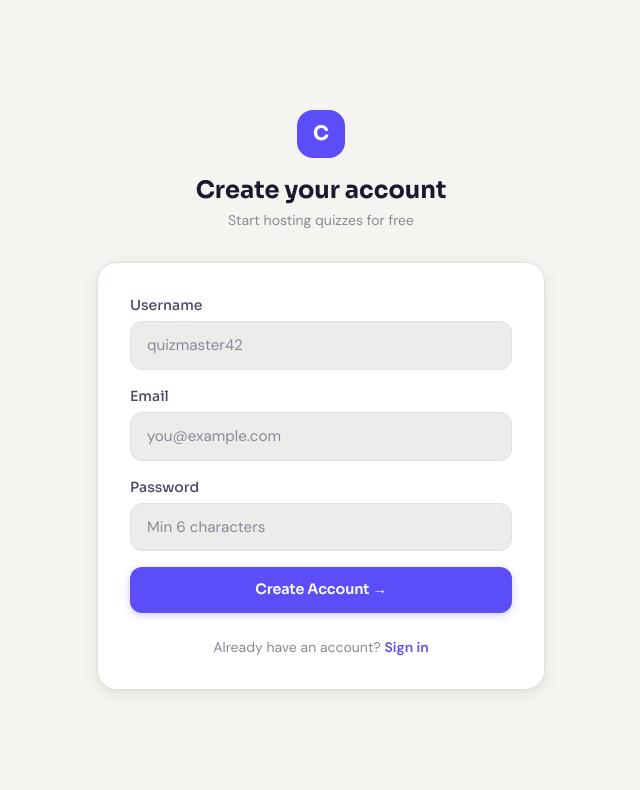
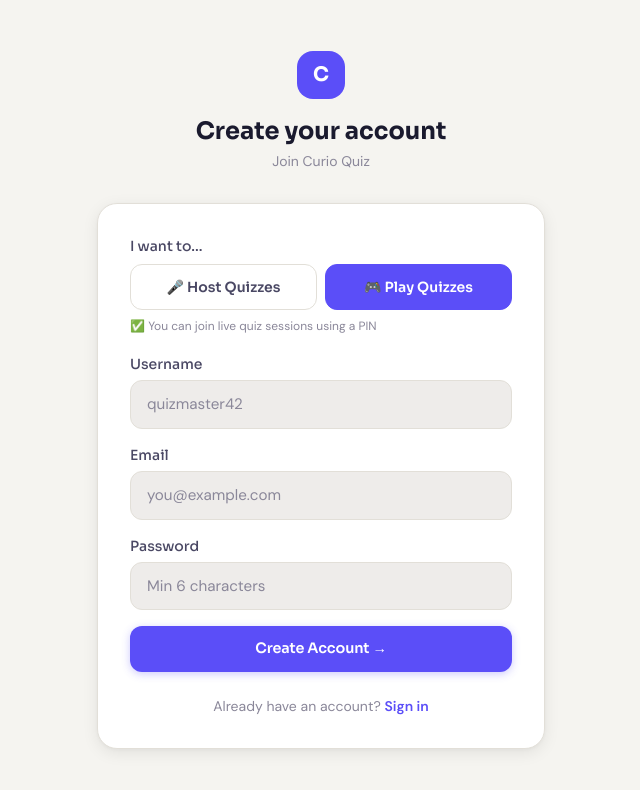
Before and after one commit to vikamuhan-reddy/curio-quiz, a React (Vite) app in the folder quizforge/: page /register in a window 1280 px wide. Shown: the top 790 px of the page, without its empty margins (319-959 px from the left). Built offline with nearby package versions, Linux system fonts and the light colour scheme.

Commit message:
added roles to host and player

```diff
--- a/quizforge/src/backend/middleware/auth.js
+++ b/quizforge/src/backend/middleware/auth.js
@@ -3,11 +3,7 @@
 export const authenticateToken = (req, res, next) => {
   const authHeader = req.headers['authorization'];
   const token = authHeader && authHeader.split(' ')[1];
-
-  if (!token) {
-    return res.status(401).json({ error: 'Access token required' });
-  }
-
+  if (!token) return res.status(401).json({ error: 'Access token required' });
   try {
     const decoded = jwt.verify(token, process.env.JWT_SECRET);
     req.user = decoded;
@@ -16,3 +12,10 @@
     return res.status(403).json({ error: 'Invalid or expired token' });
   }
 };
+
+// ── NEW: role guard ──────────────────────────────────────
+export const requireRole = (role) => (req, res, next) => {
+  if (!req.user) return res.status(401).json({ error: 'Not authenticated' });
+  if (req.user.role !== role) return res.status(403).json({ error: 'Access denied' });
+  next();
+};
--- a/quizforge/src/backend/routes/ai.js
+++ b/quizforge/src/backend/routes/ai.js
@@ -1,10 +1,11 @@
 import express from 'express';
-import { authenticateToken } from '../middleware/auth.js';
+import { authenticateToken, requireRole } from '../middleware/auth.js';
 
 const router = express.Router();
+const hostOnly = [authenticateToken, requireRole('host')];
 
 // ─── GENERATE QUIZ FROM TOPIC ─────────────────────────────
-router.post('/generate', authenticateToken, async (req, res) => {
+router.post('/generate', hostOnly, async (req, res) => {
   const { topic, numQuestions = 10, difficulty = 'medium' } = req.body;
 
   if (!topic || !topic.trim()) {
--- a/quizforge/src/backend/routes/quiz.js
+++ b/quizforge/src/backend/routes/quiz.js
@@ -3,10 +3,11 @@
 import fs from 'fs';
 import { execSync } from 'child_process';
 import { query } from '../db/index.js';
-import { authenticateToken } from '../middleware/auth.js';
+import { authenticateToken, requireRole } from '../middleware/auth.js';
 
 const router = express.Router();
 const upload = multer({ dest: '/tmp/' });
+const hostOnly = [authenticateToken, requireRole('host')];
 
 const generatePin = () => Math.floor(100000 + Math.random() * 900000).toString();
 
@@ -103,7 +104,7 @@
 }
 
 // ─── EXTRACT FROM FILE (AI-powered) ──────────────────────
-router.post('/extract-from-file', authenticateToken, upload.single('file'), async (req, res) => {
+router.post('/extract-from-file', ...hostOnly, upload.single('file'), async (req, res) => {
   const filePath = req.file?.path;
   try {
     if (!req.file) return res.status(400).json({ error: 'No file uploaded' });
@@ -135,7 +136,7 @@
 });
 
 // ─── SAVE FROM FILE ───────────────────────────────────────
-router.post('/save-from-file', authenticateToken, async (req, res) => {
+router.post('/save-from-file', ...hostOnly, async (req, res) => {
   try {
     const { title, description, time_per_question, questions } = req.body;
     if (!title) return res.status(400).json({ error: 'Quiz title is required' });
@@ -171,7 +172,7 @@
 });
 
 // ─── CREATE ───────────────────────────────────────────────
-router.post('/create', authenticateToken, async (req, res) => {
+router.post('/create', ...hostOnly, async (req, res) => {
   try {
     const { title, subtitle, time_per_question, status = 'draft', questions } = req.body;
     if (!title || !questions?.length) return res.status(400).json({ error: 'Title and questions are required' });
@@ -206,7 +207,7 @@
 });
 
 // ─── UPDATE ───────────────────────────────────────────────
-router.put('/:id', authenticateToken, async (req, res) => {
+router.put('/:id', ...hostOnly, async (req, res) => {
   try {
     const { title, subtitle, time_per_question, questions } = req.body;
     await query('UPDATE quizzes SET title=$1, subtitle=$2, time_per_question=$3 WHERE id=$4 AND host_id=$5',
@@ -230,7 +231,7 @@
 });
 
 // ─── PUBLISH ──────────────────────────────────────────────
-router.patch('/:id/publish', authenticateToken, async (req, res) => {
+router.patch('/:id/publish', ...hostOnly, async (req, res) => {
   try {
     const result = await query(
       'UPDATE quizzes SET status=$1 WHERE id=$2 AND host_id=$3 RETURNING *',
@@ -244,7 +245,7 @@
 });
 
 // ─── UNPUBLISH ────────────────────────────────────────────
-router.patch('/:id/unpublish', authenticateToken, async (req, res) => {
+router.patch('/:id/unpublish', ...hostOnly, async (req, res) => {
   try {
     const result = await query(
       'UPDATE quizzes SET status=$1 WHERE id=$2 AND host_id=$3 RETURNING *',
@@ -269,7 +270,7 @@
 });
 
 // ─── GET ONE ──────────────────────────────────────────────
-router.get('/:id', authenticateToken, async (req, res) => {
+router.get('/:id', ...hostOnly, async (req, res) => {
   try {
     const quizResult = await query('SELECT * FROM quizzes WHERE id=$1 AND host_id=$2', [req.params.id, req.user.id]);
     if (quizResult.rows.length === 0) return res.status(404).json({ error: 'Quiz not found' });
@@ -281,7 +282,7 @@
 });
 
 // ─── GET ALL ──────────────────────────────────────────────
-router.get('/', authenticateToken, async (req, res) => {
+router.get('/', ...hostOnly, async (req, res) => {
   try {
     const result = await query('SELECT * FROM quizzes WHERE host_id=$1 ORDER BY created_at DESC', [req.user.id]);
     res.json({ quizzes: result.rows });
@@ -291,7 +292,7 @@
 });
 
 // ─── DELETE ───────────────────────────────────────────────
-router.delete('/:id', authenticateToken, async (req, res) => {
+router.delete('/:id', ...hostOnly, async (req, res) => {
   try {
     await query('DELETE FROM quizzes WHERE id=$1 AND host_id=$2', [req.params.id, req.user.id]);
     res.json({ success: true });
--- a/quizforge/src/context/AuthContext.jsx
+++ b/quizforge/src/context/AuthContext.jsx
@@ -27,8 +27,8 @@
     return user;
   };
 
-  const register = async (username, email, password) => {
-    const res = await api.post('/api/auth/register', { username, email, password });
+  const register = async (username, email, password, role = 'player') => {
+    const res = await api.post('/api/auth/register', { username, email, password, role });
     const { token, user } = res.data;
     localStorage.setItem('token', token);
     setUser(user);
@@ -40,8 +40,11 @@
     setUser(null);
   };
 
+  const isHost = user?.role === 'host';
+  const isPlayer = user?.role === 'player';
+
   return (
-    <AuthContext.Provider value={{ user, loading, login, register, logout }}>
+    <AuthContext.Provider value={{ user, loading, login, register, logout, isHost, isPlayer }}>
       {children}
     </AuthContext.Provider>
   );
--- a/quizforge/src/pages/Register.jsx
+++ b/quizforge/src/pages/Register.jsx
@@ -4,6 +4,7 @@
 
 export default function Register() {
   const [form, setForm] = useState({ username: '', email: '', password: '' });
+  const [role, setRole] = useState('player');
   const [error, setError] = useState('');
   const [loading, setLoading] = useState(false);
   const { register } = useAuth();
@@ -17,8 +18,8 @@
     if (form.password.length < 6) { setError('Password must be at least 6 characters'); return; }
     setLoading(true);
     try {
-      await register(form.username, form.email, form.password);
-      navigate('/dashboard');
+      const user = await register(form.username, form.email, form.password, role);
+      navigate(user.role === 'host' ? '/dashboard' : '/join');
     } catch (err) {
       setError(err.response?.data?.error || 'Registration failed');
     } finally {
@@ -29,12 +30,11 @@
   return (
     <div className="min-h-screen flex items-center justify-center px-4" style={{ background: 'var(--bg)' }}>
       <div className="w-full max-w-md animate-scale-in">
-
         <div className="text-center mb-8">
           <div className="w-12 h-12 rounded-2xl flex items-center justify-center font-bold text-white text-xl mx-auto mb-4"
             style={{ background: 'var(--accent)', fontFamily: 'Sora, sans-serif' }}>C</div>
           <h1 className="text-2xl font-bold" style={{ fontFamily: 'Sora, sans-serif', color: 'var(--text)' }}>Create your account</h1>
-          <p className="text-sm mt-1" style={{ color: 'var(--text-3)' }}>Start hosting quizzes for free</p>
+          <p className="text-sm mt-1" style={{ color: 'var(--text-3)' }}>Join Curio Quiz</p>
         </div>
 
         <div className="card p-8">
@@ -44,6 +44,40 @@
               {error}
             </div>
           )}
+
+          {/* ── Role Selector ── */}
+          <div className="mb-5">
+            <label className="block text-sm font-medium mb-2" style={{ color: 'var(--text-2)', fontFamily: 'Sora, sans-serif' }}>
+              I want to...
+            </label>
+            <div className="flex gap-2">
+              <button type="button" onClick={() => setRole('host')}
+                className="flex-1 py-3 px-3 rounded-xl text-sm font-semibold transition-all text-center"
+                style={{
+                  background: role === 'host' ? 'var(--accent)' : 'var(--surface)',
+                  color: role === 'host' ? '#fff' : 'var(--text-2)',
+                  border: `1.5px solid ${role === 'host' ? 'var(--accent)' : 'var(--border)'}`,
+                  fontFamily: 'Sora, sans-serif'
+                }}>
+                🎤 Host Quizzes
+              </button>
+              <button type="button" onClick={() => setRole('player')}
+                className="flex-1 py-3 px-3 rounded-xl text-sm font-semibold transition-all text-center"
+                style={{
+                  background: role === 'player' ? 'var(--accent)' : 'var(--surface)',
+                  color: role === 'player' ? '#fff' : 'var(--text-2)',
+                  border: `1.5px solid ${role === 'player' ? 'var(--accent)' : 'var(--border)'}`,
+                  fontFamily: 'Sora, sans-serif'
+                }}>
+                🎮 Play Quizzes
+              </button>
+            </div>
+            <p className="text-xs mt-2" style={{ color: 'var(--text-3)' }}>
+              {role === 'host'
+                ? '✅ You can create, manage and host live quiz sessions'
+                : '✅ You can join live quiz sessions using a PIN'}
+            </p>
+          </div>
 
           <form onSubmit={handleSubmit} className="space-y-4">
             {[
```
Also changed, not shown: quizforge/src/backend/routes/auth.js (+7 -7 lines).
